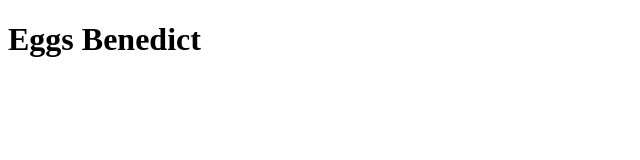
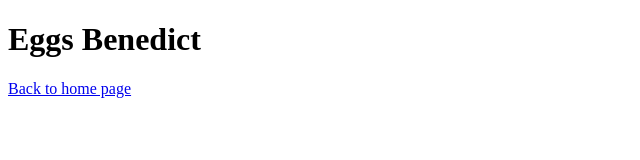
Before and after one commit to JhunKit/odin-recipes, a plain HTML site: page recipes/eggs-benedict.html in a window 1280 px wide. Shown: the whole page, without its empty margins (0-640 px from the left). Drawn offline with Linux system fonts and the light colour scheme.

Commit message:
+ text for link back to index.html

```diff
--- a/recipes/eggs-benedict.html
+++ b/recipes/eggs-benedict.html
@@ -7,6 +7,6 @@
 </head>
 <body>
     <h1>Eggs Benedict</h1>
-    <a href="../index.html"></a>
+    <a href="../index.html">Back to home page</a>
 </body>
 </html>
```
Also changed, not shown: recipes/extra-yummy-fluffy-pancakes.html (+1 -1 lines), recipes/fluffy-french-toast.html (+1 -1 lines).
